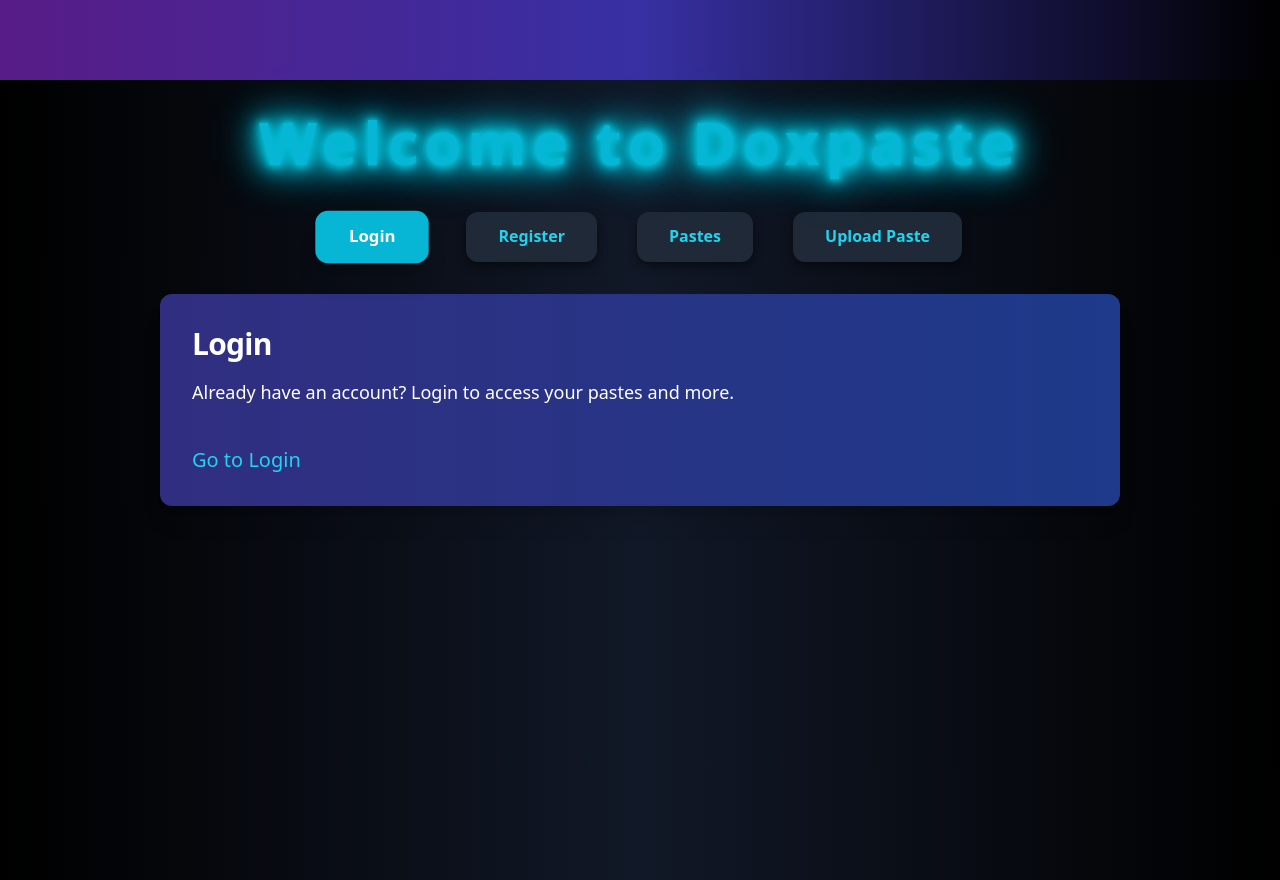
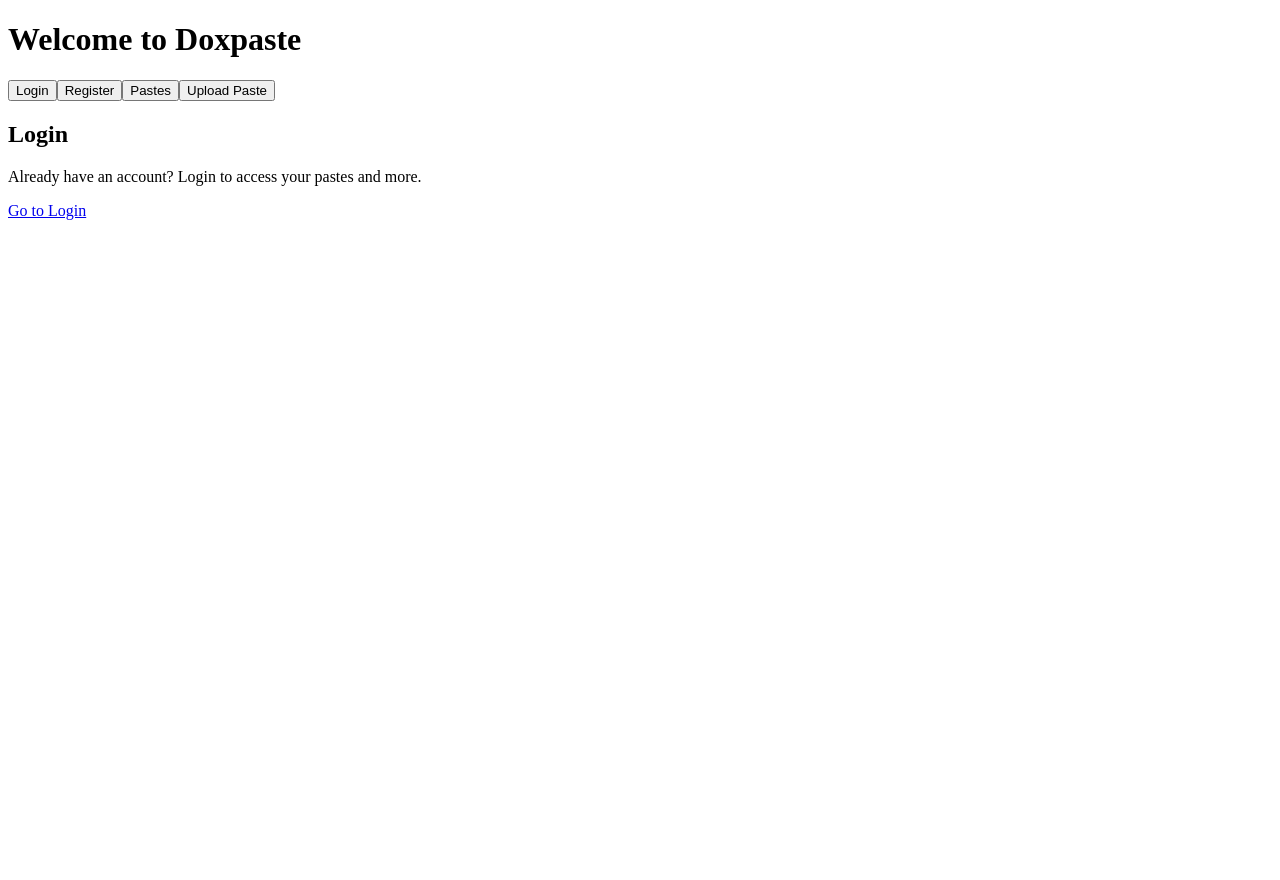
Before and after one commit to KomaVR/Doxpaste, a Next.js app: page / in a window 1280 px wide. After the commit the page ends 800 px from the top, so only its background shows below. Built offline with nearby package versions, Linux system fonts and the light colour scheme.

Commit message:
Update index.js

```diff
--- a/pages/index.js
+++ b/pages/index.js
@@ -1,11 +1,9 @@
 import { Tab } from '@headlessui/react';
 import Link from 'next/link';
-import '../styles/globals.css'
-
 
 const Home = () => {
   return (
-    <div className="bg-gradient-to-r from-black via-gray-900 to-black min-h-screen text-white font-sans">
+    <div className="bg-gradient-to-r from-purple-900 via-indigo-800 to-black min-h-screen text-white font-sans">
       <div className="max-w-5xl mx-auto mt-20 p-8">
         <h1 className="text-6xl font-extrabold text-cyan-500 mb-10 text-center tracking-widest transform transition-all duration-300 hover:scale-105 glow-text">
           Welcome to Doxpaste
@@ -28,36 +26,44 @@
           </Tab.List>
 
           <Tab.Panels>
-            <Tab.Panel className="p-8 bg-gradient-to-r from-indigo-900 to-blue-900 rounded-xl shadow-xl">
-              <h2 className="text-3xl font-semibold mb-4">Login</h2>
-              <p className="text-lg mb-6">Already have an account? Login to access your pastes and more.</p>
+            <Tab.Panel className="futuristic-card">
+              <h2 className="text-3xl font-semibold mb-4 text-center">Login</h2>
+              <p className="text-lg mb-6 text-center">Already have an account? Login to access your pastes and more.</p>
+              <div className="text-center">
                 <Link href="/login">
                   <a className="text-cyan-400 hover:underline mt-4 inline-block text-xl">Go to Login</a>
                 </Link>
+              </div>
             </Tab.Panel>
 
-            <Tab.Panel className="p-8 bg-gradient-to-r from-indigo-900 to-blue-900 rounded-xl shadow-xl">
-              <h2 className="text-3xl font-semibold mb-4">Register</h2>
-              <p className="text-lg mb-6">Sign up to start creating and sharing your pastes.</p>
+            <Tab.Panel className="futuristic-card">
+              <h2 className="text-3xl font-semibold mb-4 text-center">Register</h2>
+              <p className="text-lg mb-6 text-center">Sign up to start creating and sharing your pastes.</p>
+              <div className="text-center">
                 <Link href="/register">
                   <a className="text-cyan-400 hover:underline mt-4 inline-block text-xl">Go to Register</a>
                 </Link>
+              </div>
             </Tab.Panel>
 
-            <Tab.Panel className="p-8 bg-gradient-to-r from-indigo-900 to-blue-900 rounded-xl shadow-xl">
-              <h2 className="text-3xl font-semibold mb-4">Pastes</h2>
-              <p className="text-lg mb-6">Explore all pastes shared by other users.</p>
+            <Tab.Panel className="futuristic-card">
+              <h2 className="text-3xl font-semibold mb-4 text-center">Pastes</h2>
+              <p className="text-lg mb-6 text-center">Explore all pastes shared by other users.</p>
+              <div className="text-center">
                 <Link href="/pastes">
                   <a className="text-cyan-400 hover:underline mt-4 inline-block text-xl">View Pastes</a>
                 </Link>
+              </div>
             </Tab.Panel>
 
-            <Tab.Panel className="p-8 bg-gradient-to-r from-indigo-900 to-blue-900 rounded-xl shadow-xl">
-              <h2 className="text-3xl font-semibold mb-4">Upload Paste</h2>
-              <p className="text-lg mb-6">Upload your own paste to share with the community.</p>
+            <Tab.Panel className="futuristic-card">
+              <h2 className="text-3xl font-semibold mb-4 text-center">Upload Paste</h2>
+              <p className="text-lg mb-6 text-center">Upload your own paste to share with the community.</p>
+              <div className="text-center">
                 <Link href="/upload">
                   <a className="text-cyan-400 hover:underline mt-4 inline-block text-xl">Go to Upload Paste</a>
                 </Link>
+              </div>
             </Tab.Panel>
           </Tab.Panels>
         </Tab.Group>
```
Lines whose indentation alone changed are shown as unchanged.
